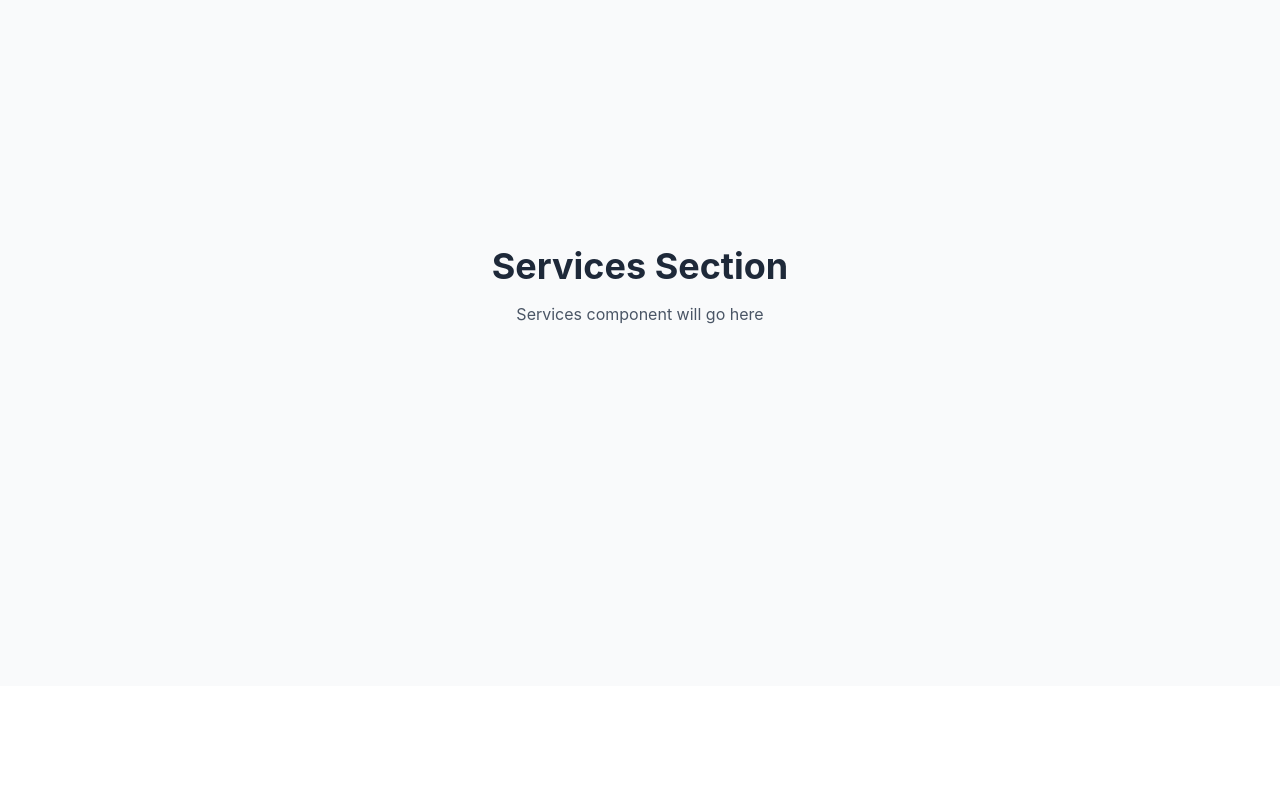
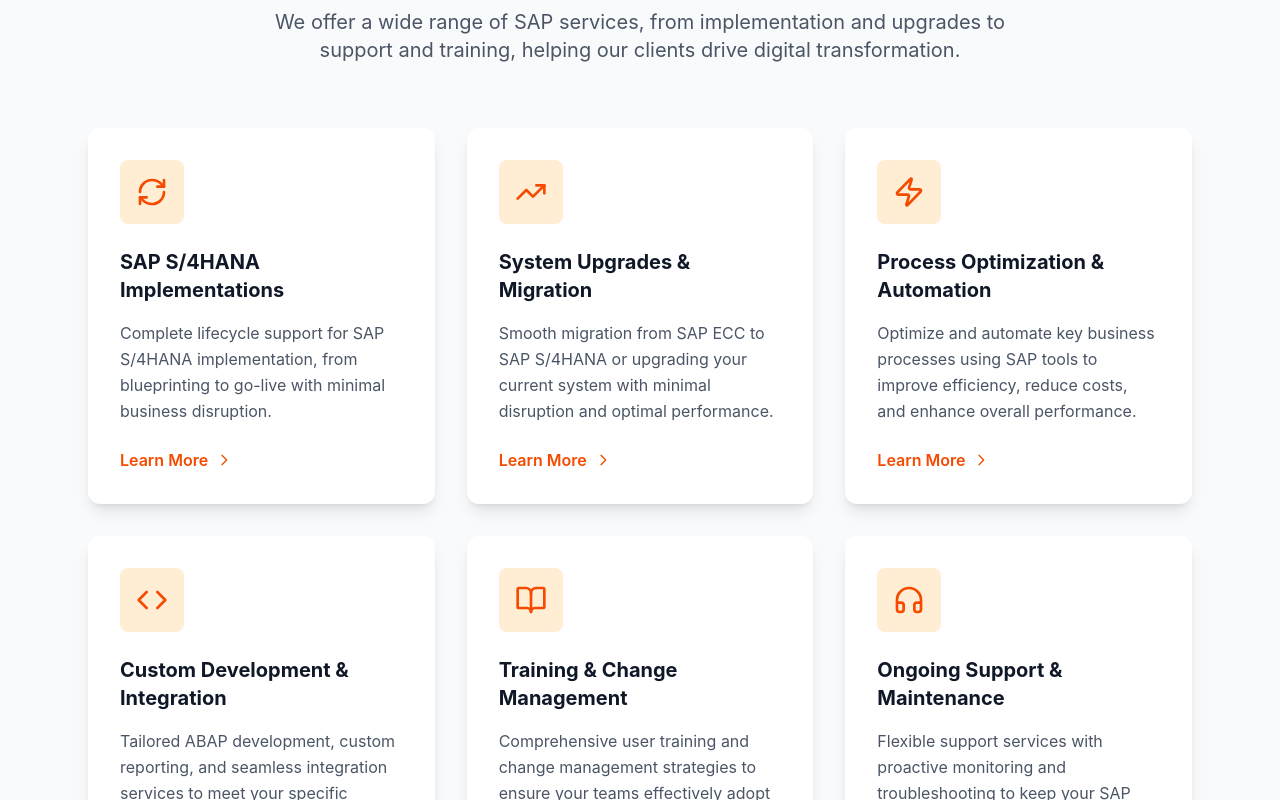
Before and after one commit to dinesh-nimmagadda3/srisan-solutions, a React (Vite) app: page / in a window 1280 px wide. Shown: the part 1700-2500 px from the top of the page. Built offline with nearby package versions, Linux system fonts and the light colour scheme.

Commit message:
feat: Add ServicesSection component and integrate it into HomePage; update services data structure and dependencies

```diff
--- a/package.json
+++ b/package.json
@@ -14,6 +14,7 @@
   },
   "dependencies": {
     "@tailwindcss/vite": "^4.1.11",
+    "lucide-react": "^0.525.0",
     "react": "^19.1.0",
     "react-dom": "^19.1.0",
     "react-router-dom": "^7.6.2",
--- a/src/components/index.ts
+++ b/src/components/index.ts
@@ -8,7 +8,7 @@ export { Layout } from './layout/Layout';
 // Section Components
 export { HeroSection } from './sections/HeroSection';
 export { AboutSection } from './sections/AboutSection';
-// export { ServicesSection } from './sections/ServicesSection';
+export { ServicesSection } from './sections/ServicesSection';
 // export { IndustriesSection } from './sections/IndustriesSection';
 // export { ClientsSection } from './sections/ClientsSection';
 // export { ContactSection } from './sections/ContactSection';
--- a/src/components/sections/AboutSection.tsx
+++ b/src/components/sections/AboutSection.tsx
@@ -15,7 +15,7 @@ export const AboutSection = () => {
 
             <div className='space-y-6 text-gray-700 leading-relaxed'>
               {aboutContent.paragraphs.map((paragraph, index) => (
-                <p key={index} className={index === 0 ? 'text-lg' : ''}>
+                <p key={index} className='text-base'>
                   {index === 0 ? (
                     <span
                       dangerouslySetInnerHTML={{
--- /dev/null
+++ b/src/components/sections/ServicesSection.tsx
@@ -0,0 +1,90 @@
+// src/components/sections/ServicesSection.tsx
+import {
+  RefreshCw,
+  TrendingUp,
+  Zap,
+  Code,
+  BookOpen,
+  Headphones,
+} from 'lucide-react';
+import { servicesContent, servicesData } from '@/data/services';
+
+const serviceIcons = {
+  'sap-s4hana': RefreshCw,
+  'system-upgrades': TrendingUp,
+  'process-optimization': Zap,
+  'custom-development': Code,
+  training: BookOpen,
+  support: Headphones,
+};
+
+export const ServicesSection = () => {
+  return (
+    <section id='services' className='py-20 bg-gray-50'>
+      <div className='max-w-6xl mx-auto px-6'>
+        {/* Header */}
+        <div className='text-center mb-16'>
+          <h2 className='text-4xl lg:text-5xl font-bold text-gray-900 mb-6'>
+            {servicesContent.title}
+          </h2>
+          <p className='text-xl text-gray-600 max-w-3xl mx-auto'>
+            {servicesContent.subtitle}
+          </p>
+        </div>
+
+        {/* Services Grid */}
+        <div className='grid md:grid-cols-2 lg:grid-cols-3 gap-8'>
+          {servicesData.map(service => (
+            <div
+              key={service.id}
+              className='bg-white rounded-xl p-8 shadow-lg hover:shadow-2xl hover:-translate-y-2 transition-all duration-300 group cursor-pointer'
+            >
+              {/* Icon */}
+              <div className='w-16 h-16 bg-orange-100 rounded-lg flex items-center justify-center mb-6 group-hover:bg-orange-200 transition-colors duration-300'>
+                {(() => {
+                  const IconComponent =
+                    serviceIcons[service.id as keyof typeof serviceIcons];
+                  return <IconComponent className='w-8 h-8 text-orange-600' />;
+                })()}
+              </div>
+
+              {/* Content */}
+              <h3 className='text-xl font-bold text-gray-900 mb-4'>
+                {service.title}
+              </h3>
+
+              <p className='text-gray-600 leading-relaxed'>
+                {service.shortDescription}
+              </p>
+
+              {/* Learn More Link */}
+              <div className='mt-6'>
+                <button
+                  onClick={() =>
+                    (window.location.href = `/services#${service.id}`)
+                  }
+                  className='text-orange-600 font-semibold hover:text-orange-700 transition-all duration-200 flex items-center group-hover:translate-x-2'
+                >
+                  Learn More
+                  <svg
+                    className='w-4 h-4 ml-2 transition-transform duration-200'
+                    fill='none'
+                    stroke='currentColor'
+                    viewBox='0 0 24 24'
+                  >
+                    <path
+                      strokeLinecap='round'
+                      strokeLinejoin='round'
+                      strokeWidth={2}
+                      d='M9 5l7 7-7 7'
+                    />
+                  </svg>
+                </button>
+              </div>
+            </div>
+          ))}
+        </div>
+      </div>
+    </section>
+  );
+};
--- /dev/null
+++ b/src/data/services.ts
@@ -0,0 +1,145 @@
+// src/data/services.ts
+
+export interface ServiceDetail {
+  id: string;
+  title: string;
+  shortDescription: string;
+  fullDescription: string;
+  keyFeatures: string[];
+  benefits: string[];
+}
+
+export const servicesContent = {
+  title: 'Our Expertise',
+  subtitle:
+    'We offer a wide range of SAP services, from implementation and upgrades to support and training, helping our clients drive digital transformation.',
+};
+
+export const servicesData: ServiceDetail[] = [
+  {
+    id: 'sap-s4hana',
+    title: 'SAP S/4HANA Implementations',
+    shortDescription:
+      'Complete lifecycle support for SAP S/4HANA implementation, from blueprinting to go-live with minimal business disruption.',
+    fullDescription:
+      'Our consultants work closely with you to ensure the S/4HANA solution aligns with your unique business needs, providing full lifecycle support throughout the implementation journey.',
+    keyFeatures: [
+      'Business blueprinting and design',
+      'System configuration and customization',
+      'Data migration and validation',
+      'Integration with existing systems',
+      'Go-live support and stabilization',
+    ],
+    benefits: [
+      'Faster business processes',
+      'Real-time analytics and insights',
+      'Simplified IT landscape',
+      'Enhanced user experience',
+    ],
+  },
+  {
+    id: 'system-upgrades',
+    title: 'System Upgrades & Migration',
+    shortDescription:
+      'Smooth migration from SAP ECC to SAP S/4HANA or upgrading your current system with minimal disruption and optimal performance.',
+    fullDescription:
+      "Whether you're migrating from SAP ECC to SAP S/4HANA or upgrading your current system, we ensure a smooth transition with comprehensive planning and execution.",
+    keyFeatures: [
+      'Technical upgrade planning',
+      'Custom code remediation',
+      'Database migration',
+      'System landscape optimization',
+      'Performance tuning',
+    ],
+    benefits: [
+      'Minimal business disruption',
+      'Preserved customizations',
+      'Improved system performance',
+      'Future-ready technology platform',
+    ],
+  },
+  {
+    id: 'process-optimization',
+    title: 'Process Optimization & Automation',
+    shortDescription:
+      'Optimize and automate key business processes using SAP tools to improve efficiency, reduce costs, and enhance overall performance.',
+    fullDescription:
+      'We help streamline your business processes through SAP automation tools, workflow optimization, and best practice implementation to drive operational excellence.',
+    keyFeatures: [
+      'Business process analysis',
+      'Workflow automation design',
+      'SAP Fiori app development',
+      'Process standardization',
+      'Performance monitoring',
+    ],
+    benefits: [
+      'Increased operational efficiency',
+      'Reduced manual processing',
+      'Lower operational costs',
+      'Improved compliance and governance',
+    ],
+  },
+  {
+    id: 'custom-development',
+    title: 'Custom Development & Integration',
+    shortDescription:
+      'Tailored ABAP development, custom reporting, and seamless integration services to meet your specific business requirements.',
+    fullDescription:
+      'Our development team creates custom solutions, reports, and integrations that extend SAP functionality to meet your unique business needs.',
+    keyFeatures: [
+      'ABAP development and programming',
+      'Custom report development',
+      'Third-party system integration',
+      'API development and management',
+      'Enhancement and modification',
+    ],
+    benefits: [
+      'Tailored to specific needs',
+      'Seamless system integration',
+      'Enhanced functionality',
+      'Competitive advantage',
+    ],
+  },
+  {
+    id: 'training',
+    title: 'Training & Change Management',
+    shortDescription:
+      'Comprehensive user training and change management strategies to ensure your teams effectively adopt and utilize SAP systems.',
+    fullDescription:
+      'We provide structured training programs and change management support to ensure successful SAP adoption across your organization.',
+    keyFeatures: [
+      'Role-based training programs',
+      'User documentation creation',
+      'Change management strategy',
+      'Super user development',
+      'Ongoing learning support',
+    ],
+    benefits: [
+      'Faster user adoption',
+      'Reduced support tickets',
+      'Improved productivity',
+      'Successful change implementation',
+    ],
+  },
+  {
+    id: 'support',
+    title: 'Ongoing Support & Maintenance',
+    shortDescription:
+      'Flexible support services with proactive monitoring and troubleshooting to keep your SAP systems running smoothly and efficiently.',
+    fullDescription:
+      'Our team offers comprehensive support and maintenance services, providing proactive monitoring, issue resolution, and system optimization.',
+    keyFeatures: [
+      'Proactive system monitoring',
+      '24/7 technical support',
+      'Issue resolution and troubleshooting',
+      'System health checks',
+      'Patch management and updates',
+    ],
+    benefits: [
+      'Minimized system downtime',
+      'Predictable support costs',
+      'Expert technical assistance',
+      'Optimized system performance',
+    ],
+  },
+];
--- a/src/pages/HomePage.tsx
+++ b/src/pages/HomePage.tsx
@@ -1,7 +1,7 @@
 // src/pages/HomePage.tsx
 import { HeroSection } from '@/components/sections/HeroSection';
 import { AboutSection } from '@/components/sections/AboutSection';
-// import { ServicesSection } from '@/components/sections/ServicesSection';
+import { ServicesSection } from '@/components/sections/ServicesSection';
 // import { IndustriesSection } from '@/components/sections/IndustriesSection';
 // import { ClientsSection } from '@/components/sections/ClientsSection';
 // import { ContactSection } from '@/components/sections/ContactSection';
@@ -12,6 +12,8 @@ export const HomePage = () => {
       <HeroSection />
 
       <AboutSection />
+
+      <ServicesSection />
 
       {/* Temporary sections - uncomment as you create them */}
       {/* <section
@@ -26,7 +28,7 @@ export const HomePage = () => {
         </div>
       </section> */}
 
-      <section
+      {/* <section
         id='services'
         className='min-h-screen bg-gray-50 flex items-center justify-center'
       >
@@ -36,7 +38,7 @@ export const HomePage = () => {
           </h2>
           <p className='text-gray-600'>Services component will go here</p>
         </div>
-      </section>
+      </section> */}
 
       <section
         id='industries'
```
Also changed, not shown: 1 other file (tests, documents, lock files or other folders).
